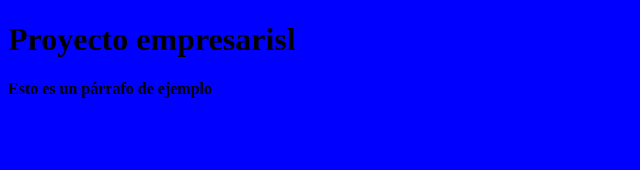
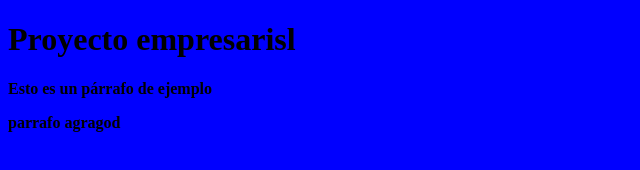
Before and after one commit to DaniloAlexander/CursoGIt, a plain HTML site: page index.html in a window 1280 px wide. Shown: the whole page, without its empty margins (0-640 px from the left). Drawn offline with Linux system fonts and the light colour scheme.

Commit message:
Update index.html

```diff
--- a/index.html
+++ b/index.html
@@ -9,5 +9,6 @@
 <body>
     <h1>Proyecto empresarisl</h1>
     <p>Esto es un párrafo de ejemplo</p>
+    <p>parrafo agragod</p>
 </body>
 </html>
```
